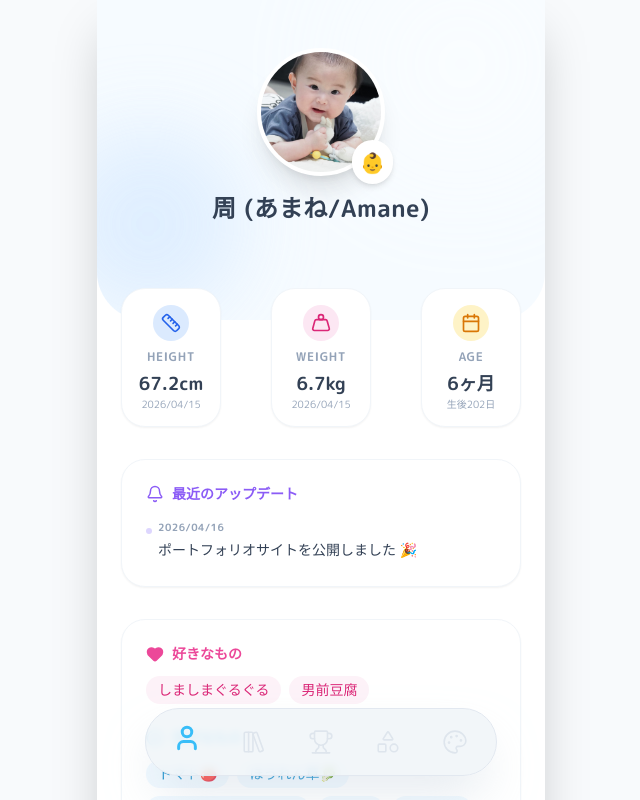
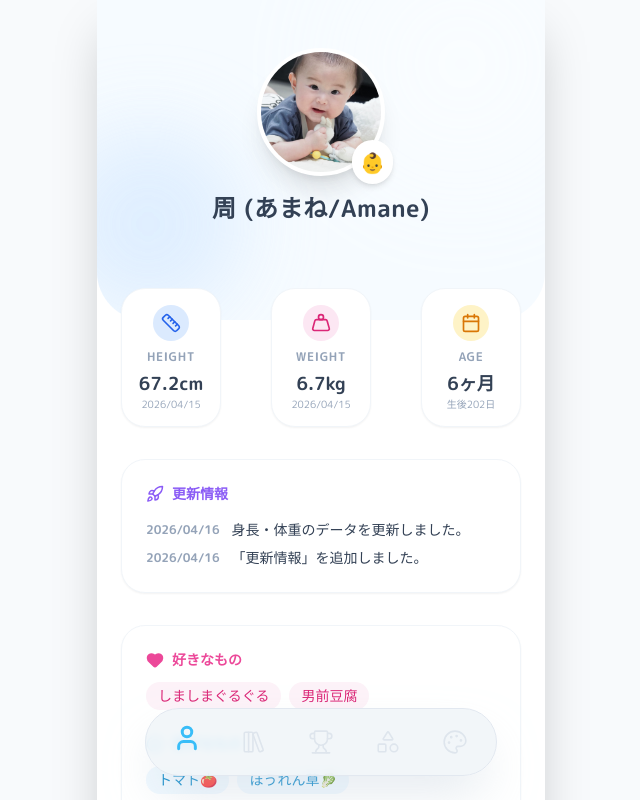
Before and after one commit to ika2kan-fjyu/baby-portfolio-dev, a React (Vite) app: page / in a window 1280 px wide. Shown: the top 800 px of the page, without its empty margins (319-959 px from the left). Built offline with nearby package versions, Linux system fonts and the light colour scheme.

Commit message:
更新情報をトップページに追加

```diff
--- a/src/App.jsx
+++ b/src/App.jsx
@@ -6,6 +6,7 @@ import { StatsCard } from './components/profile/StatsCard';
 import { IdentityCard } from './components/profile/IdentityCard';
 import { UpdatesCard } from './components/profile/UpdatesCard';
 import { profileData } from './data/profileData';
+import { updatesData } from './data/updatesData';
 import profileImage from '/profile/7month.jpeg';
 
 const Profile = () => {
@@ -70,7 +71,7 @@ const Profile = () => {
       </div>
 
       <div className="mt-8">
-        <UpdatesCard updates={profileData.updates} />
+        <UpdatesCard updates={updatesData} />
       </div>
 
       <div className="mt-8">
--- a/src/components/profile/UpdatesCard.jsx
+++ b/src/components/profile/UpdatesCard.jsx
@@ -1,5 +1,5 @@
 import React from 'react';
-import { Bell } from 'lucide-react';
+import { Rocket } from 'lucide-react';
 
 export function UpdatesCard({ updates }) {
     if (!updates || updates.length === 0) return null;
@@ -7,16 +7,16 @@ export function UpdatesCard({ updates }) {
     return (
         <div className="mx-6 p-6 bg-white rounded-3xl shadow-sm border border-slate-100 flex flex-col gap-4">
             <div className="flex items-center gap-2 text-violet-500">
-                <Bell size={18} />
-                <span className="font-bold text-sm">最近のアップデート</span>
+                <Rocket size={18} />
+                <span className="font-bold text-sm">更新情報</span>
             </div>
-            <div className="flex flex-col gap-3">
+            <div className="flex flex-col gap-2">
                 {updates.map((update, index) => (
-                    <div key={index} className="flex flex-col gap-1 relative pl-3 before:content-[''] before:absolute before:left-0 before:top-2 before:w-1.5 before:h-1.5 before:bg-violet-200 before:rounded-full">
-                        <span className="text-[10px] text-slate-400 font-bold tracking-wider">
+                    <div key={index} className="flex items-center gap-3">
+                        <span className="text-xs text-slate-400 font-bold shrink-0">
                             {update.date.replace(/-/g, '/')}
                         </span>
-                        <p className="text-sm text-slate-700 leading-relaxed">
+                        <p className="text-sm text-slate-700 truncate">
                             {update.message}
                         </p>
                     </div>
--- a/src/data/profileData.js
+++ b/src/data/profileData.js
@@ -9,8 +9,5 @@ export const profileData = {
     dislikes: ["トマト🍅", "ほうれん草🥬", "ペットボトルを潰す音", "鼻吸い", "顔の保湿"],
     clothesSize: "70 ~ 80cm",
     shoeSize: "??? cm",
-    personality: "よく笑う。知らない人の顔を見ると泣き出したりして、少し人見知りのような素振りがある。",
-    updates: [
-        { date: "2026-04-16", message: "ポートフォリオサイトを公開しました 🎉" }
-    ]
+    personality: "よく笑う。知らない人の顔を見ると泣き出したりして、少し人見知りのような素振りがある。"
 };
--- /dev/null
+++ b/src/data/updatesData.js
@@ -0,0 +1,4 @@
+export const updatesData = [
+    { date: "2026-04-16", message: "身長・体重のデータを更新しました。" },
+    { date: "2026-04-16", message: "「更新情報」を追加しました。" }
+];
```
